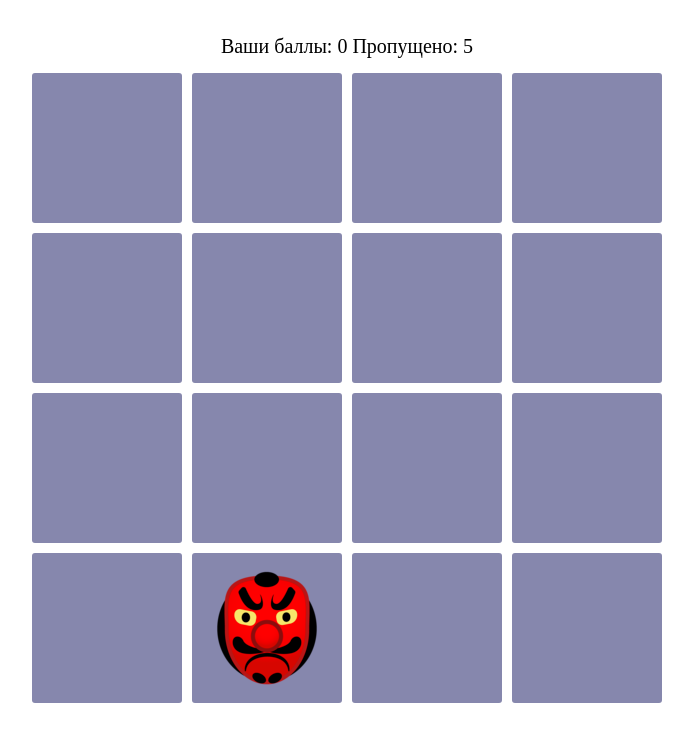
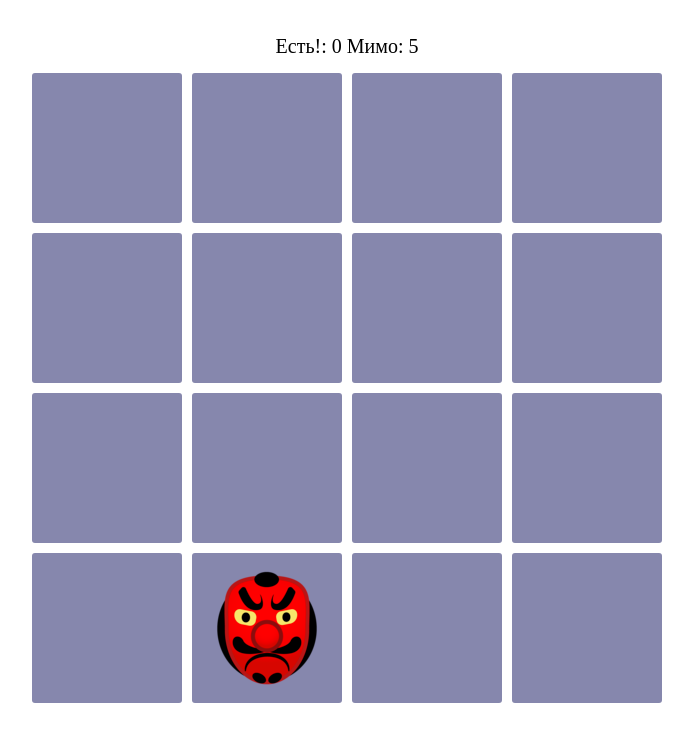
Before and after one commit to InnaAlieva/Ahj.ev3, a website built with webpack: page src/index.html in a window 1280 px wide. Shown: the whole page, without its empty margins (293-986 px from the left). Built offline with nearby package versions, Linux system fonts and the light colour scheme.

Commit message:
Update index.html

```diff
--- a/src/index.html
+++ b/src/index.html
@@ -4,13 +4,14 @@
     <meta charset="UTF-8">
     <meta http-equiv="X-UA-Compatible" content="IE=edge">
     <meta name="viewport" content="width=device-width, initial-scale=1.0">
-    <title>Dom-goblin</title>
+    <title>Goblin-3</title>
 </head>
 <body>
 
+
   <div class="grid-container">
     <div class="info">
-        Ваши баллы: <span class="msg">0</span> Пропущено: <span class="miss">0</span></div>
+        Есть!: <span class="msg">0</span> Мимо: <span class="miss">0</span></div>
         <div class="grid-row">
           <div class="grid-cell">
             <img src="img/goblin.png" class="icon" alt="">
```
